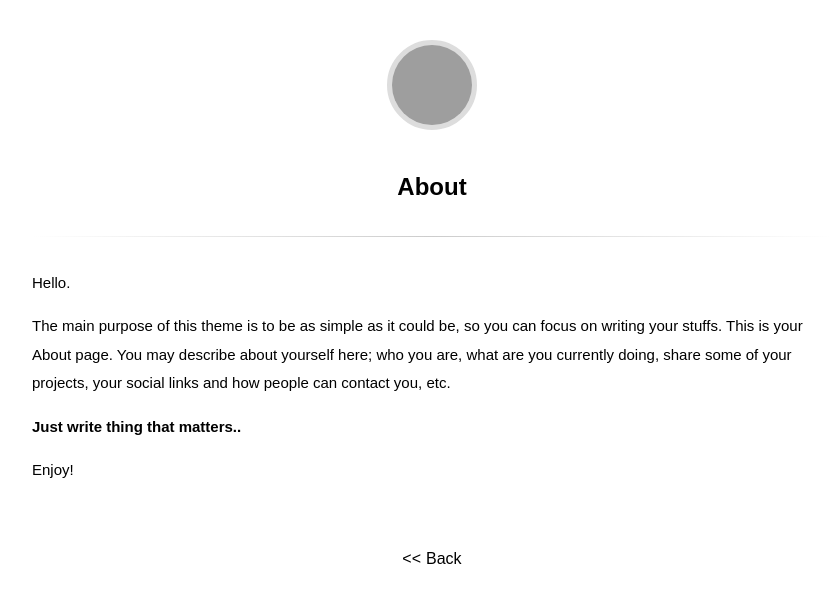
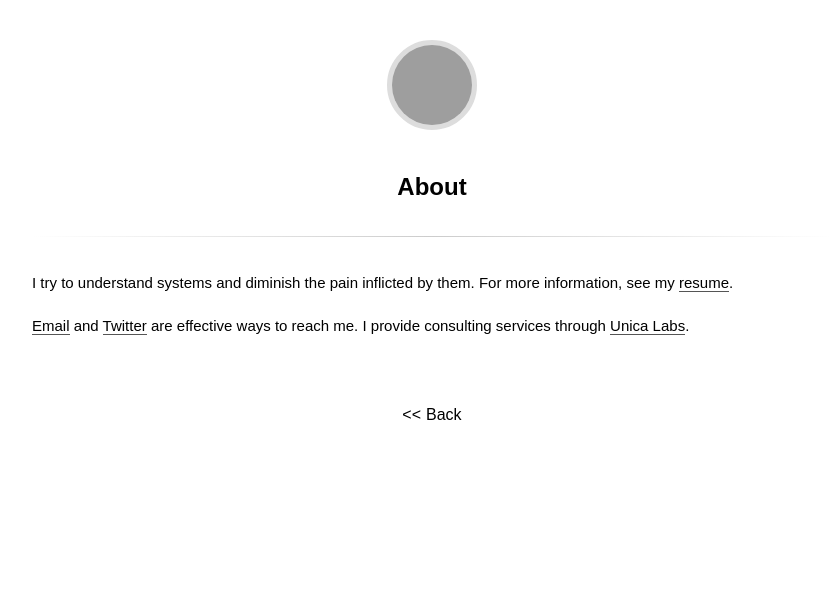
Before and after one commit to bemosior/bemosior.github.io, a Jekyll site: the page built from about.md, in a window 1280 px wide, cut to the strip 0-603 px from the top of the page. Shown: the whole strip, without its empty margins (208-1041 px from the left). Built offline with Jekyll 4.4.1, drawn with Linux system fonts in a browser that asks for light colours; some web fonts are replaced; grey boxes are pictures that could not be loaded.

Commit message:
Basic about page added.

```diff
--- a/about.md
+++ b/about.md
@@ -3,10 +3,6 @@ layout: page
 title: About
 ---
 
-Hello.
+I try to understand systems and diminish the pain inflicted by them. For more information, see my [resume](/resume.html).
 
-The main purpose of this theme is to be as simple as it could be, so you can focus on writing your stuffs. This is your About page. You may describe about yourself here; who you are, what are you currently doing, share some of your projects, your social links and how people can contact you, etc.
-
-**Just write thing that matters..**
-
-Enjoy!
+[Email](mailto:bemosior+com@gmail.com) and [Twitter](https://twitter.com/BenjaminMosior) are effective ways to reach me. I provide consulting services through [Unica Labs](http://unicalabs.com).
```
